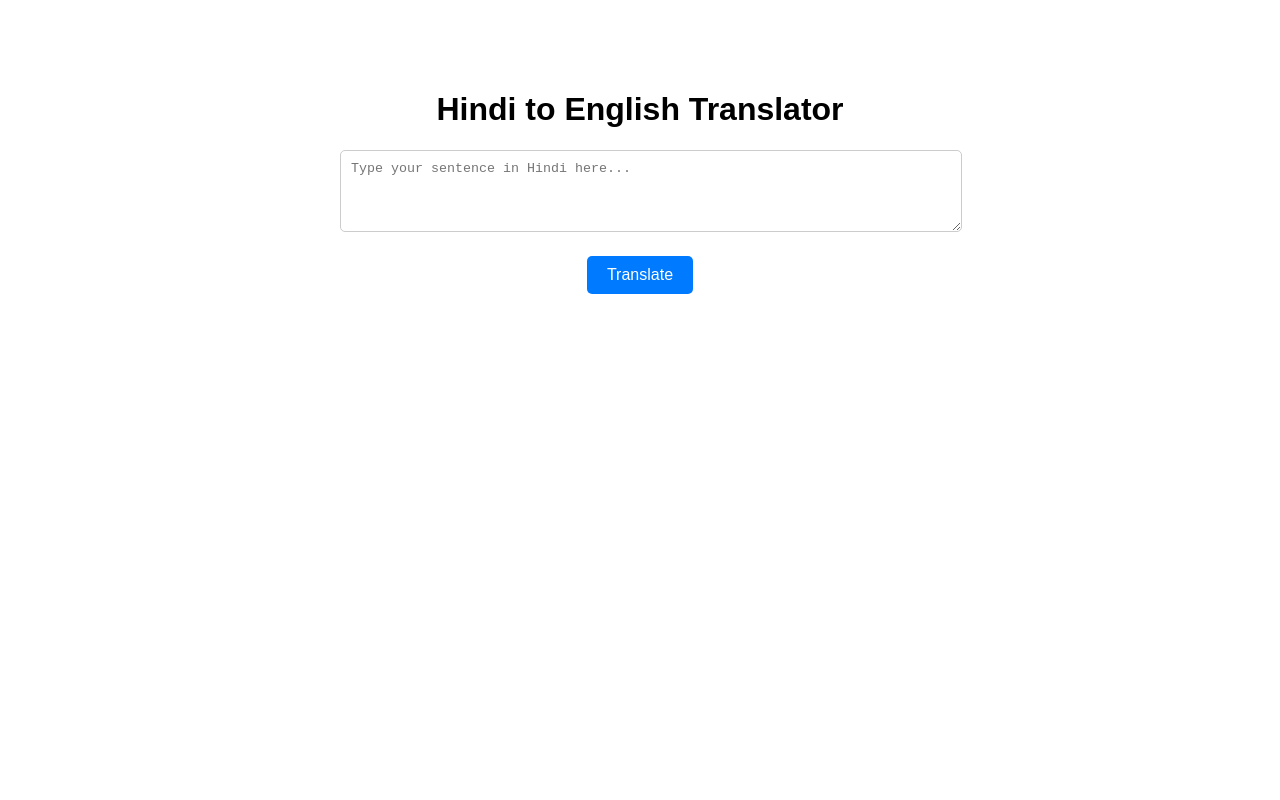
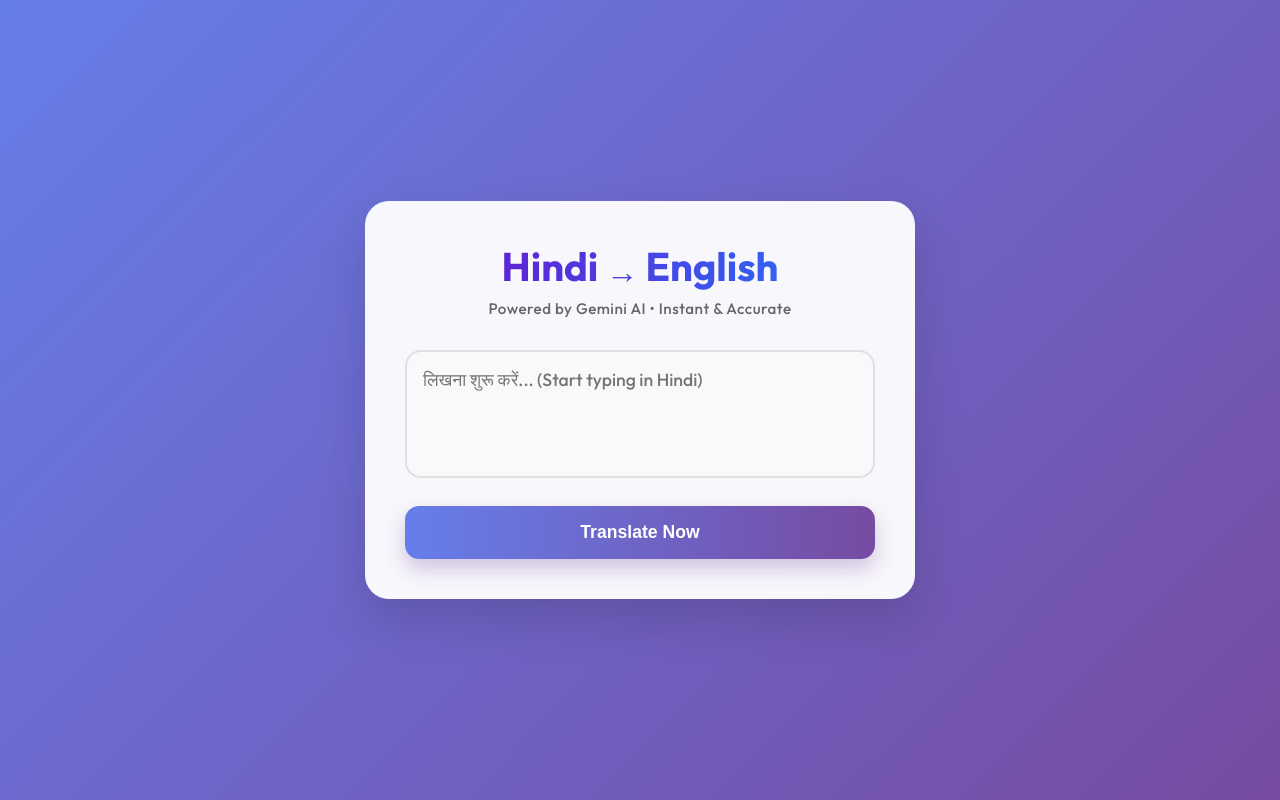
Before and after one commit to Nabin-09/Hin-to-en-Gemini-SDK, a React (Vite) app in the folder frontend/: page / in a window 1280 px wide. Built offline with nearby package versions, Linux system fonts and the light colour scheme.

Commit message:
Final Version

```diff
--- a/frontend/src/App.css
+++ b/frontend/src/App.css
@@ -1,37 +1,186 @@
-.app-container {
-  max-width: 600px;
-  margin: 50px auto;
-  padding: 20px;
-  text-align: center;
-  font-family: Arial, sans-serif;
+/* 1. Import Cool Rounded Font */
+@import url('https://fonts.googleapis.com/css2?family=Outfit:wght@300;500;700&display=swap');
+
+* {
+  box-sizing: border-box;
+  margin: 0;
+  padding: 0;
 }
 
+/* 2. Full Page Gradient Background */
+.page-wrapper {
+  min-height: 100vh;
+  width: 100%;
+  display: flex;
+  align-items: center;
+  justify-content: center;
+  background: linear-gradient(135deg, #667eea 0%, #764ba2 100%);
+  font-family: 'Outfit', sans-serif;
+  padding: 20px;
+}
+
+/* 3. Glassmorphism Card */
+.glass-card {
+  background: rgba(255, 255, 255, 0.95);
+  padding: 2.5rem;
+  border-radius: 24px;
+  width: 100%;
+  max-width: 550px;
+  box-shadow: 0 20px 50px rgba(0, 0, 0, 0.15);
+  text-align: center;
+  transition: transform 0.3s ease;
+}
+
+.glass-card:hover {
+  transform: translateY(-5px);
+}
+
+/* 4. Hero Typography */
+.hero-section {
+  margin-bottom: 2rem;
+}
+
+.gradient-title {
+  font-size: 2.5rem;
+  font-weight: 700;
+  /* Gradient Text Magic */
+  background: linear-gradient(to right, #6a11cb 0%, #2575fc 100%);
+  -webkit-background-clip: text;
+  -webkit-text-fill-color: transparent;
+  margin-bottom: 0.5rem;
+}
+
+.arrow {
+  color: #2575fc; /* Fallback if gradient fails */
+  display: inline-block;
+  font-size: 2rem;
+  vertical-align: middle;
+}
+
+.subtitle {
+  color: #666;
+  font-weight: 500;
+  font-size: 0.95rem;
+  letter-spacing: 0.5px;
+}
+
+/* 5. Input Area */
 textarea {
   width: 100%;
-  padding: 10px;
-  margin-bottom: 20px;
-  border-radius: 5px;
-  border: 1px solid #ccc;
+  padding: 1rem;
+  border-radius: 16px;
+  border: 2px solid #e0e0e0;
+  background-color: #f8f9fa;
+  font-family: 'Outfit', sans-serif;
+  font-size: 1.1rem;
+  resize: none;
+  transition: all 0.3s ease;
+  outline: none;
 }
 
-button {
-  padding: 10px 20px;
-  background-color: #007bff;
-  color: white;
-  border: none;
-  border-radius: 5px;
-  cursor: pointer;
-  font-size: 16px;
+textarea:focus {
+  border-color: #764ba2;
+  box-shadow: 0 0 0 4px rgba(118, 75, 162, 0.1);
+  background-color: #fff;
 }
 
-button:disabled {
-  background-color: #ccc;
+/* 6. Animated Button */
+.translate-btn {
+  width: 100%;
+  padding: 1rem;
+  margin-top: 1.5rem;
+  border: none;
+  border-radius: 14px;
+  background: linear-gradient(90deg, #667eea 0%, #764ba2 100%);
+  color: white;
+  font-size: 1.1rem;
+  font-weight: 700;
+  cursor: pointer;
+  transition: all 0.3s ease;
+  display: flex;
+  justify-content: center;
+  align-items: center;
+  box-shadow: 0 10px 20px rgba(118, 75, 162, 0.3);
 }
 
+.translate-btn:hover:not(:disabled) {
+  transform: translateY(-2px);
+  box-shadow: 0 15px 25px rgba(118, 75, 162, 0.4);
+}
+
+.translate-btn:active {
+  transform: translateY(0);
+}
+
+.translate-btn:disabled {
+  opacity: 0.7;
+  cursor: not-allowed;
+}
+
+/* Loader Animation */
+.loader {
+  width: 24px;
+  height: 24px;
+  border: 3px solid #ffffff;
+  border-bottom-color: transparent;
+  border-radius: 50%;
+  display: inline-block;
+  animation: rotation 1s linear infinite;
+}
+
+@keyframes rotation {
+  0% { transform: rotate(0deg); }
+  100% { transform: rotate(360deg); }
+}
+
+/* 7. Output Box with Fade In */
 .result-box {
-  margin-top: 20px;
-  padding: 15px;
-  background-color: #f0f8ff;
-  border-radius: 8px;
-  border: 1px solid #b0d4f1;
+  margin-top: 2rem;
+  text-align: left;
+  background: linear-gradient(135deg, #ffffff 0%, #f3f4f6 100%);
+  padding: 1.5rem;
+  border-radius: 16px;
+  border-left: 5px solid #667eea; /* Nice accent bar */
+  box-shadow: 0 10px 30px rgba(0,0,0,0.05);
 }
+
+/* Animation for the result */
+.slide-up {
+  animation: slideUp 0.5s cubic-bezier(0.25, 0.46, 0.45, 0.94) both;
+}
+
+@keyframes slideUp {
+  0% {
+    opacity: 0;
+    transform: translateY(20px);
+  }
+  100% {
+    opacity: 1;
+    transform: translateY(0);
+  }
+}
+
+.result-label {
+  font-size: 0.85rem;
+  text-transform: uppercase;
+  letter-spacing: 1px;
+  color: #764ba2;
+  font-weight: 700;
+  margin-bottom: 0.5rem;
+}
+
+.result-box p {
+  font-size: 1.2rem;
+  color: #2d3748;
+  line-height: 1.6;
+}
+
+/* Mobile Responsiveness */
+@media (max-width: 480px) {
+  .glass-card {
+    padding: 1.5rem;
+  }
+  .gradient-title {
+    font-size: 2rem;
+  }
+}
--- a/frontend/src/App.jsx
+++ b/frontend/src/App.jsx
@@ -13,6 +13,7 @@ function App() {
     setTrans("");
 
     try {
+
       const response = await fetch("https://hin-to-en-gemini-sdk.onrender.com/translate", {
         method: "POST",
         headers: {
@@ -22,43 +23,53 @@ function App() {
       });
 
       const data = await response.json();
-
       setTrans(data.translation);
     } catch (error) {
       console.error("Error", error);
-      setTrans(
-        "Some error occurred while translating. Sorry for the inconvenience."
-      );
+      setTrans(" server error. Please try again.");
     } finally {
       setIsLoading(false);
     }
   };
 
   return (
-    <div className="app-container">
-      <h1>Hindi to English Translator</h1>
+    <div className="page-wrapper">
+
+      <div className="glass-card">
+
+        <div className="hero-section">
+          <h1 className="gradient-title">Hindi <span className="arrow">→</span> English</h1>
+          <p className="subtitle">Powered by Gemini AI • Instant & Accurate</p>
+        </div>
 
         <div className="input-box">
           <textarea
-          id="hindi-text"
-          name="hindi-text"
             rows="4"
-          placeholder="Type your sentence in Hindi here..."
+            placeholder="लिखना शुरू करें... (Start typing in Hindi)"
             value={inpText}
             onChange={(e) => setInpText(e.target.value)}
           />
         </div>
 
-      <button onClick={handleTranslate} disabled={isLoading}>
-        {isLoading ? "Translating..." : "Translate"}
+        <button
+          className={`translate-btn ${isLoading ? "loading" : ""}`}
+          onClick={handleTranslate}
+          disabled={isLoading}
+        >
+          {isLoading ? (
+            <span className="loader"></span>
+          ) : (
+            "Translate Now"
+          )}
         </button>
 
         {Trans && (
-        <div className="result-box">
-          <h3>Translation:</h3>
+          <div className="result-box slide-up">
+            <div className="result-label">English Translation</div>
             <p>{Trans}</p>
           </div>
         )}
+      </div>
     </div>
   );
 }
```
Also changed, not shown: 1 other file (tests, documents, lock files or other folders). Lines whose indentation alone changed are shown as unchanged.
